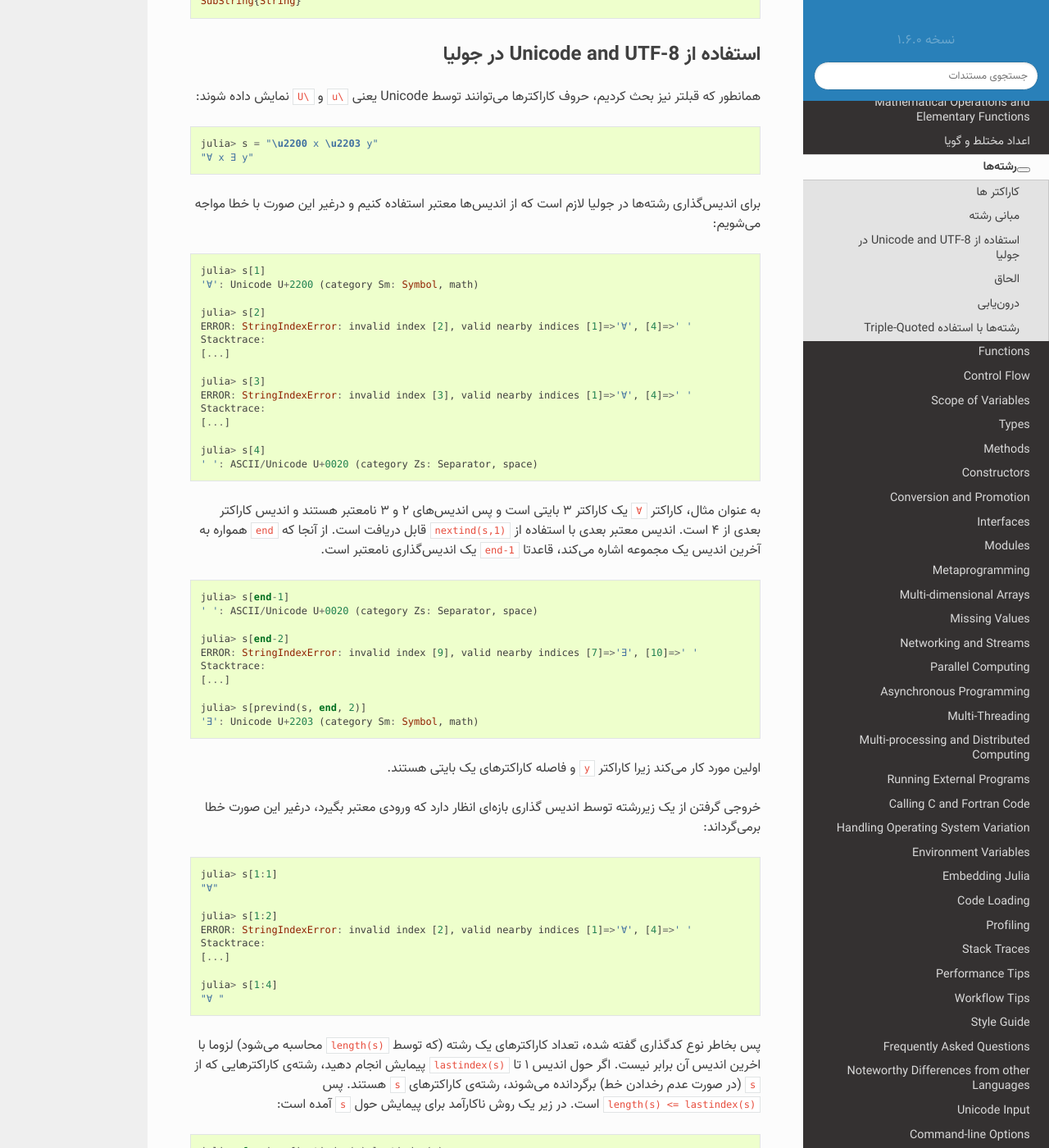
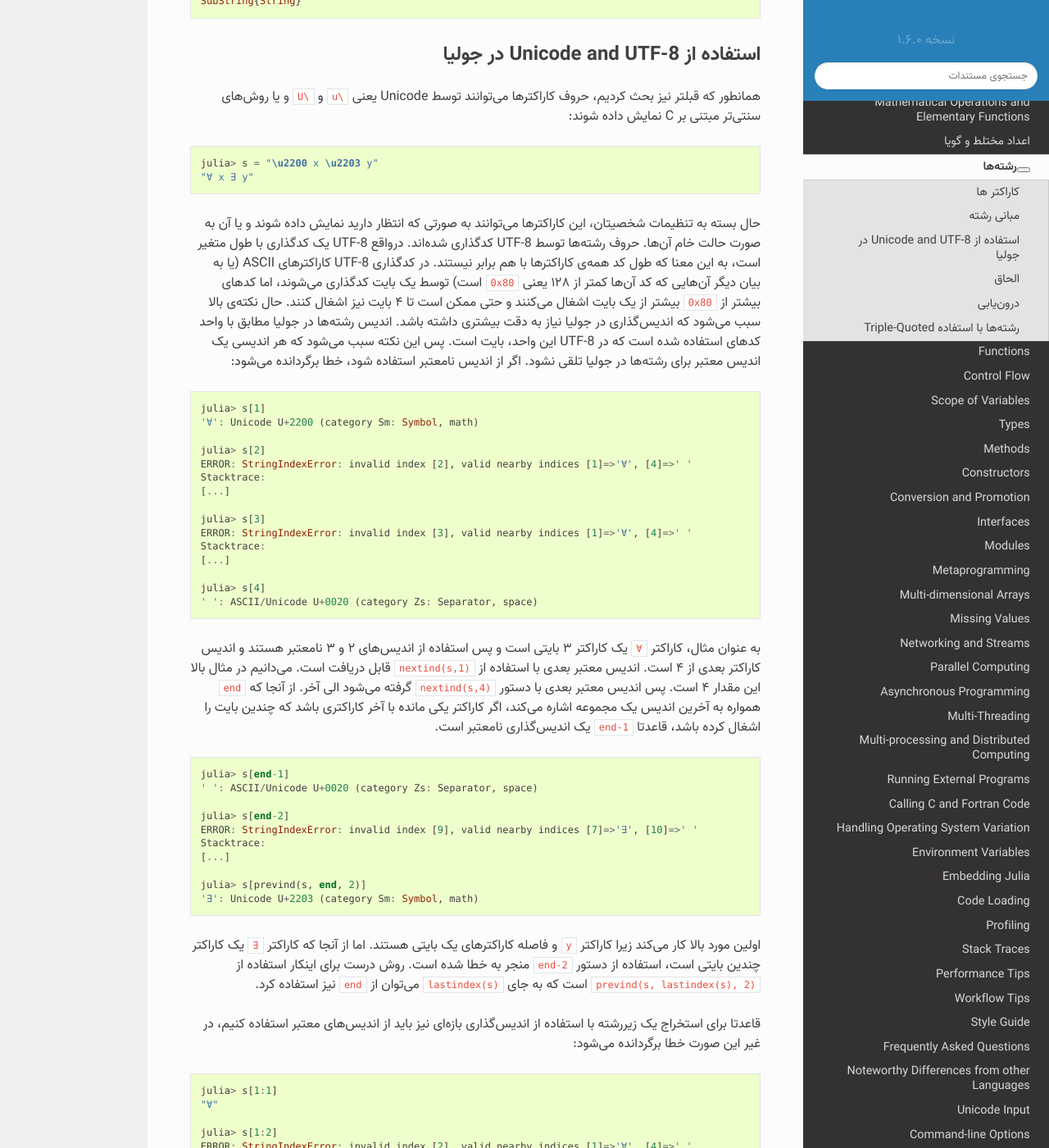
Before and after one commit to AppliedLinearAlgebra-Sharif/julia-docs, a Sphinx documentation site: the page built from docs/manual/strings.md, in a window 1280 px wide and 1400 px high, scrolled down 4660 px. Shown: the whole window at 82% size. Built offline with Sphinx 7.4.7 and the Read the Docs theme 2.0.0, drawn with Linux system fonts in a browser that asks for light colours; pages that are not in the unit, such as notebooks, are missing from menus; some of the changed text lies outside the part shown.

Commit message:
strings until interpolation

````diff
--- a/docs/manual/strings.md
+++ b/docs/manual/strings.md
@@ -193,14 +193,14 @@ SubString{String}
 ## استفاده از  Unicode and UTF-8 در جولیا
 
 
-همانطور که قبلتر نیز بحث کردیم، حروف کاراکترها می‌توانند توسط Unicode یعنی `\u` و `\U`  نمایش داده شوند:
+همانطور که قبلتر نیز بحث کردیم، حروف کاراکترها می‌توانند توسط Unicode یعنی `\u` و `\U`  و یا روش‌های سنتی‌تر مبتنی بر C نمایش داده شوند:
 
 ```julia
 julia> s = "\u2200 x \u2203 y"
 "∀ x ∃ y"
 ```
-
-برای اندیس‌گذاری رشته‌ها در جولیا لازم است که از اندیس‌ها معتبر استفاده کنیم و درغیر این صورت با خطا مواجه می‌شویم:
+حال بسته به تنظیمات شخصیتان، این کاراکترها می‌توانند به صورتی که انتظار دارید نمایش داده شوند و یا آن به صورت حالت خام آن‌ها. حروف رشته‌ها توسط UTF-8 کدگذاری شده‌اند. درواقع UTF-8 یک کدگذاری با طول متغیر است، به این معنا که طول کد همه‌ی کاراکترها با هم برابر نیستند. در کدگذاری UTF-8 کاراکترهای ASCII (یا به بیان دیگر آن‌هایی که کد آن‌ها کمتر از ۱۲۸ یعنی `0x80` است) توسط یک بایت کدگذاری می‌شوند، اما کدهای بیشتر از `0x80` بیشتر از یک بایت اشغال می‌کنند و حتی ممکن است تا ۴ بایت نیز اشغال کنند.
+حال نکته‌ی بالا سبب می‌شود که اندیس‌گذاری در جولیا نیاز به دقت بیشتری داشته باشد. اندیس رشته‌ها در جولیا مطابق با واحد کدهای استفاده شده است که در UTF-8 این واحد، بایت است. پس این نکته سبب می‌شود که هر اندیسی یک اندیس معتبر برای رشته‌ها در جولیا تلقی نشود. اگر از اندیس نامعتبر استفاده شود، خطا برگردانده می‌شود:
 
 ```julia
 julia> s[1]
@@ -219,9 +219,8 @@ Stacktrace:
 julia> s[4]
 ' ': ASCII/Unicode U+0020 (category Zs: Separator, space)
 ```
-به عنوان مثال، کاراکتر `∀` یک کاراکتر ۳ بایتی است و پس اندیس‌های ۲ و ۳ نامعتبر هستند و اندیس کاراکتر بعدی از ۴ است. اندیس معتبر بعدی با استفاده از `nextind(s,1)` قابل دریافت است.
-از آنجا که `end` همواره به آخرین اندیس یک مجموعه اشاره می‌کند، قاعدتا  `end-1`  یک اندیس‌گذاری نامعتبر است.
-
+به عنوان مثال، کاراکتر `∀` یک کاراکتر ۳ بایتی است و پس استفاده از اندیس‌های ۲ و ۳ نامعتبر هستند و اندیس کاراکتر بعدی از ۴ است. اندیس معتبر بعدی با استفاده از `nextind(s,1)` قابل دریافت است. می‌دانیم در مثال بالا این مقدار ۴ است. پس اندیس معتبر بعدی با دستور `nextind(s,4)` گرفته می‌شود الی آخر.
+از آنجا که `end` همواره به آخرین اندیس یک مجموعه اشاره می‌کند، اگر کاراکتر یکی مانده با آخر کاراکتری باشد که چندین بایت را اشغال کرده باشد، قاعدتا  `end-1`  یک اندیس‌گذاری نامعتبر است.
 
 ```julia
 julia> s[end-1]
@@ -235,11 +234,9 @@ Stacktrace:
 julia> s[prevind(s, end, 2)]
 '∃': Unicode U+2203 (category Sm: Symbol, math)
 ```
+اولین مورد بالا کار می‌کند زیرا کاراکتر `y` و فاصله کاراکترهای یک بایتی هستند. اما از آنجا که کاراکتر `∃` یک کاراکتر چندین بایتی است، استفاده از دستور `end-2` منجر به خطا شده است. روش درست برای اینکار استفاده از `prevind(s, lastindex(s), 2)` است که به جای `lastindex(s)` می‌توان از `end` نیز استفاده کرد.
 
-اولین مورد کار می‌کند زیرا کاراکتر `y` و فاصله کاراکترهای یک بایتی هستند.
-
-خروجی گرفتن از یک زیررشته توسط اندیس گذاری بازه‌ای انظار دارد که ورودی معتبر بگیرد، درغیر این صورت خطا برمی‌گرداند:
-
+قاعدتا برای استخراج یک زیررشته با استفاده از اندیس‌گذاری بازه‌ای نیز باید از اندیس‌های معتبر استفاده کنیم، در غیر این صورت خطا برگردانده می‌شود:
 ```julia
 julia> s[1:1]
 "∀"
@@ -253,9 +250,8 @@ julia> s[1:4]
 "∀ "
 ```
 
-پس بخاطر نوع کدگذاری گفته شده، تعداد کاراکترهای یک رشته (که توسط `length(s)` محاسبه می‌شود) لزوما با اخرین اندیس آن برابر نیست. اگر حول اندیس ۱ تا  `lastindex(s)` پیمایش انجام دهید، رشته‌ی کاراکترهایی که از `s` (در صورت عدم رخدادن خط) برگردانده می‌شوند، رشته‌ی کاراکترهای `s` هستند. پس `length(s) <= lastindex(s)` است.
-در زیر یک روش ناکارآمد برای پیمایش حول `s` آمده است:
-
+پس بخاطر نوع کدگذاری گفته شده، تعداد کاراکترهای یک رشته (که توسط `length(s)` محاسبه می‌شود) لزوما با عدد اخرین اندیس آن برابر نیست. اگر حول اندیس ۱ تا  `lastindex(s)` پیمایش انجام دهید، دنباله‌‌ی کاراکترهایی که از `s` (در صورت درنظر نگرفتن و چشم پوشی از خطاها) برگردانده می‌شوند، همان کاراکترهای `s` هستند. پس مشخص است که `length(s) <= lastindex(s)` است.
+درواقع روش گفته‌ شده یک روش ناکارآمد برای پیمایش حول `s` آمده است:
 ```julia
 julia> for i = firstindex(s):lastindex(s)
            try
@@ -272,11 +268,22 @@ x
 
 y
 ```
+خط های خالی درواقع شامل حرف فاصله هستند. خوشبختانه روش‌های بسیار کارآمدتری نسبت به روش عجیب بالا برای پیشمایش حول رشته وجود دارد. در یکی از ساده‌ترین آن‌ها با رشته می‌توانیم به صورت یک شی برخورد کنیم که در زیر مثالی از آن آمده است. یک مزیت مهم روش زیر نسبت به بالا این است که دیگر نیازی به مدیریت خطای برگردانده شده نیست.
+```julia
+julia> for c in s
+           println(c)
+       end
+∀
 
-خط های خالی درواقع شامل حرف فاصله هستند
+x
 
-یک راه دیگر برای استفاده از اندیس‌گذاری معتبر در رشته‌ها استفاده از `nextind` و `prevind` است تا اندیس معتبر بعدی یا قبلی را بدهد و با استفاده از آن بتوان پیمایش را انجام داد.
-همچین می‌توان از تابع `eachindex(s)` برای پیمایش حول رشته نیز استفاده کرد:
+∃
+
+y
+```
+
+یک روش دیگر برای پیدا کردن اندیس‌های معتبر در رشته‌ها استفاده از `nextind` و `prevind` است تا اندیس معتبر بعدی یا قبلی را با استفاده از اندیس معتبر فعلی بدهد و با استفاده از آن بتوان پیمایش را انجام داد.
+همچین می‌توان از تابع `eachindex(s)` برای پیمایش حول اندیس‌های معبتر یک رشته استفاده کرد:
 
 ```julia
 julia> collect(eachindex(s))
@@ -289,17 +296,16 @@ julia> collect(eachindex(s))
  10
  11
 ```
+اگر بخواهید به کدهای خام دسترسی داشته باشید، می‌توانید از تابع `codeunit(s,i)` استفاده کنید که `i`  از ۱ تا  `ncodeunits(s)` به صورت پشت سرهم اجرا می‌شود. تابع `codeunits(s)` نیز wrapper از نوع `AbstractVector{UInt8}` خروجی می‌دهد تا به این کدهای خام به صورت یک آرایه دسترسی داشته باشید.
 
-رشته‌ ها در جولیا می‌توانند شامل رشته کدهای نامعتبر UTF-8 شوند. این تبدیل این امکان را به وجود می‌آورد که هر با هر دنباله‌ی بایتی به صورت `String` برخورد شود. در این موقعیت‌ها قانون این است که هنگام پردازش کردن دنباله‌ای از کدهای واحد از چپ به راست به صورت دنباله‌ی کد واحد ۸ بیتی که با شروع یکی از الگوهای زیر مطابق دارند تشکیل شوند ( هر `x` می‌تواند 0 یا 1 باشد):
-
-
+رشته‌ ها در جولیا می‌توانند شامل رشته کدهای نامعتبر UTF-8 نیز باشند. این تبدیل این امکان را به وجود می‌آورد که هر با هر دنباله‌ی بایتی به صورت یک رشته برخورد شود. در این موقعیت‌ها قانون این است که هنگام پردازش کردن دنباله‌ای از کدهای واحد از چپ به راست به صورت دنباله‌ی کد واحد ۸ بیتی که با شروع یکی از الگوهای زیر مطابق دارند تشکیل شوند ( هر `x` می‌تواند 0 یا 1 باشد):
 * `0xxxxxxx`;
 * `110xxxxx` `10xxxxxx`;
 * `1110xxxx` `10xxxxxx` `10xxxxxx`;
 * `11110xxx` `10xxxxxx` `10xxxxxx` `10xxxxxx`;
 * `10xxxxxx`;
 * `11111xxx`.
-
+به طور کلی این قانون باعث می‌شود که رشته کدهای بسیار طولانی و پیشوندهای آن، به صورت یک کاراکتر نامعتبر تلقی شوند تا چندین کاراکتر نامعتبر.
 این قانون در زیر توسط یک مثال توضیح داده شده است:
 
 ```
@@ -325,11 +331,13 @@ julia> s2 = "\xf7\xbf\xbf\xbf"
 julia> foreach(display, s2)
 '\U1fffff': Unicode U+1FFFFF (category In: Invalid, too high)
 ```
+در مثال بالا مشاهده می‌کنید که دو کد اول رشته‌ی `s`  یک کد بسیار طولانی برای کاراکتر فاصله هستند و نامعتبر است، اما در رشته به صورت صرفا یک کاراکتر پذیرفته شده است. دو کد بعدی،  یک آغاز کد معتبر برای  یک رشته‌ی ۳ بایتی معتبر (از نوع UTF-8)‌ هستند، هرچند کد پنجم یعنی `\xe2` یک ادامه‌ی معتبر برای این کد نمی‌باشد. پس کدهای سوم و چهارم به عنوان ناقص و ناهنجار در این رشته درنظر گرفته می‌شوند. به طریق مشابه کد پنجم نیز به همین صورت است زیر `|` یک ادامه‌ی معتبر برای آن نمی‌باشد. درنهایت رشته‌ی ۲ شامل یک کد بسیار طولانی است.
 
+جولیا به صورت پیش‌فرض از کدگذاری UTF-8 استفاده می‌کند و از کدگذاری‌هایی دیگر نیز به صورت اضافه کردن کتابخانه‌ی موردنظر پشتیبانی می‌کند. به طور مثال کتابخانه‌ی [LegacyStrings.jl](https://github.com/JuliaStrings/LegacyStrings.jl) `UTF16String` و `UTF32String` را پیاده‌سازی کرده است. توضیحات اضافه‌تر درمورد چگونگی پیاده‌سازی این کدگذاری‌ها از حوصله‌ی این بخش خارج است. تابع `transcode`  برای تبدیل داده به کدگذاری‌های مختلف ` UTF-xx` مورد استفاده قرار می‌گیرد که از آن در کتابخانه‌ها استفاده می‌شود.
 
 ## الحاق
 
-یکی از رایج‌ترین و مفیدترین عملیات‌هایی که روش رشته‌ها تعریف می‌شود، الحاق کردن است::
+یکی از رایج‌ترین و مفیدترین عملیات‌هایی که روش رشته‌ها تعریف می‌شود، الحاق کردن (به هم چسباندن ) آن‌ها است:
 
 ```julia
 julia> greet = "Hello"
@@ -364,7 +372,7 @@ julia> length.([a, b, c])
  1
 ```
 
-این شرایط هنگامی رخ می‌دهد که این عملیات را روی رشته‌های UTF-8 نامعتبر اجرا کنیم و برای رشته‌های UTF-8 معتبر این خطا رخ نمی‌دهد.
+این شرایط هنگامی رخ می‌دهد که این عملیات را روی رشته‌های UTF-8 نامعتبر اجرا کنیم و برای رشته‌های UTF-8 معتبر این خطا رخ نمی‌دهد و خروجی دقیقا مورد انتظار ما خواهد بود.
 جولیا همچنین `*` را برای عملیات الحاق پشتیبانی میکند:
 
 ```julia
@@ -372,9 +380,10 @@ julia> greet * ", " * whom * ".\n"
 "Hello, world.\n"
 ```
 
-درصورتی که `*` ممکن است برای این کار غافلگیرانه به نظر بیاید، استفاده از آن در ریاضیات به خصوص در جبر سابقه دارد.
+درصورتی که `*` ممکن است برای این کار غافلگیرانه به نظر بیاید، زیرا در بسیاری از زبان‌ها از نماد `+` برای این منظور استفاده می‌شود اما  استفاده از آن در ریاضیات به خصوص در جبر سابقه دارد.
 در ریاضیات،  `+` معمولا به عنوان عملگر *جابه‌جایی* استفاده می‌شود و معمولا ترتیب عملوندها اهمیتی ندارد. به عنوان مثال در جمع ماتریس‌ها `A + B == B + A` برای هر نوع ماتریس `A` و `B` که ابعاد یکسان دارند برقرار است.
 اما `*` معمولا برای عملیات‌های *جابه‌‌جایی ناپذیر* به کار می‌رود و ترتیب عملوندها اهمیت پیدا می‌کند. به طور مثال در مثال ضرب ماتریس‌ها به طول کلی `A * B != B * A` برقرار نیست. همین مثال برای الحاق رشته‌ها نیز برقرار است `greet * whom != whom * greet` . پس استفاده از `*` به جای `+` از منظر دلایل گفته‌شده منطقی تر است.
+به طور دقیقتر و با ادبیات جبر، مجموعه‌ی همه‌ی رشته‌های با طول محدود با عملیات الحاق کردن (`*`)،  تشکیل یک [free monoid](https://en.wikipedia.org/wiki/Free_monoid) (*S*, `*`) می‌دهند که المان identity این مجموعه، قاعدتا رشته‌ی `""` است.
 
 
 ## درون‌یابی
````
Also changed, not shown: other parts of docs/manual/strings.md (+1 -1 lines).
